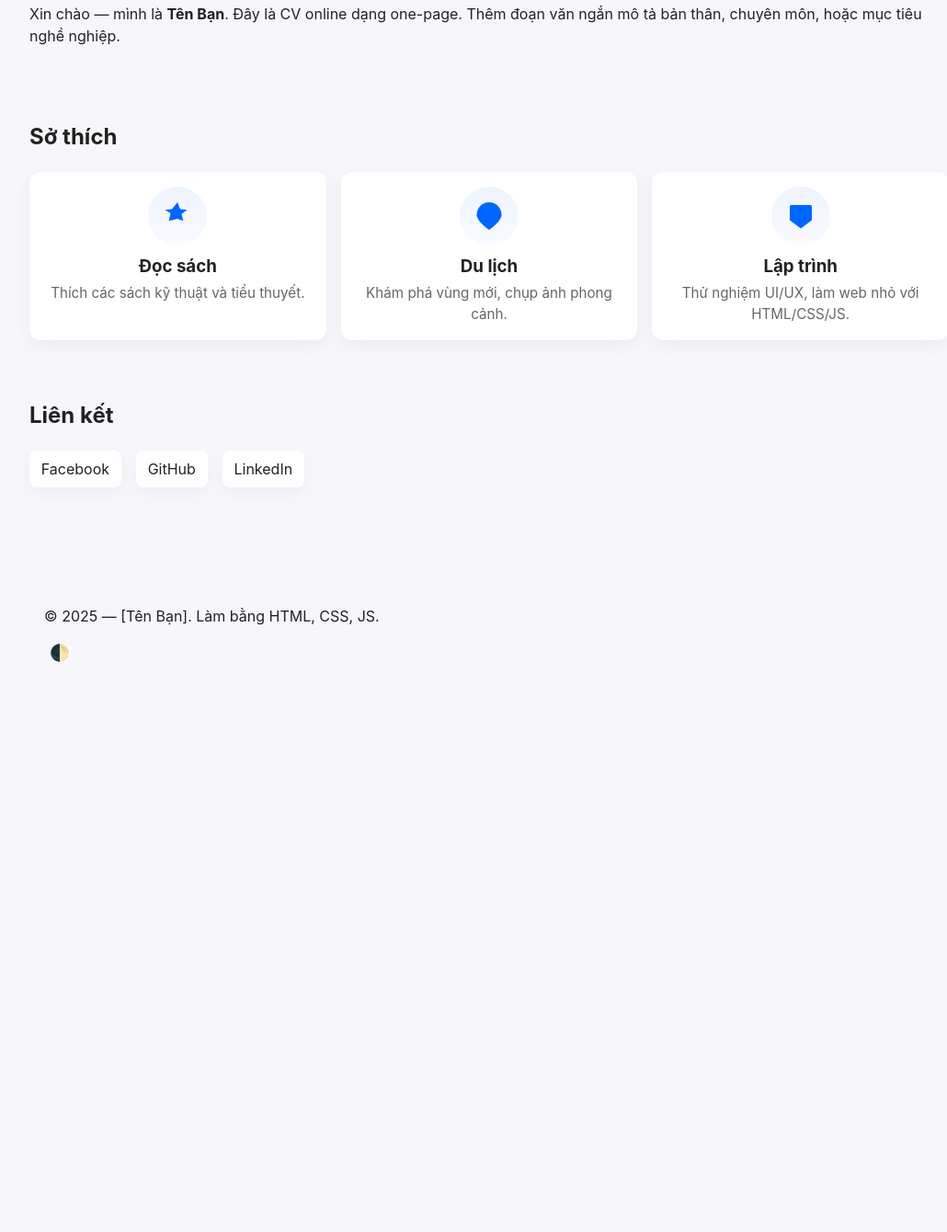
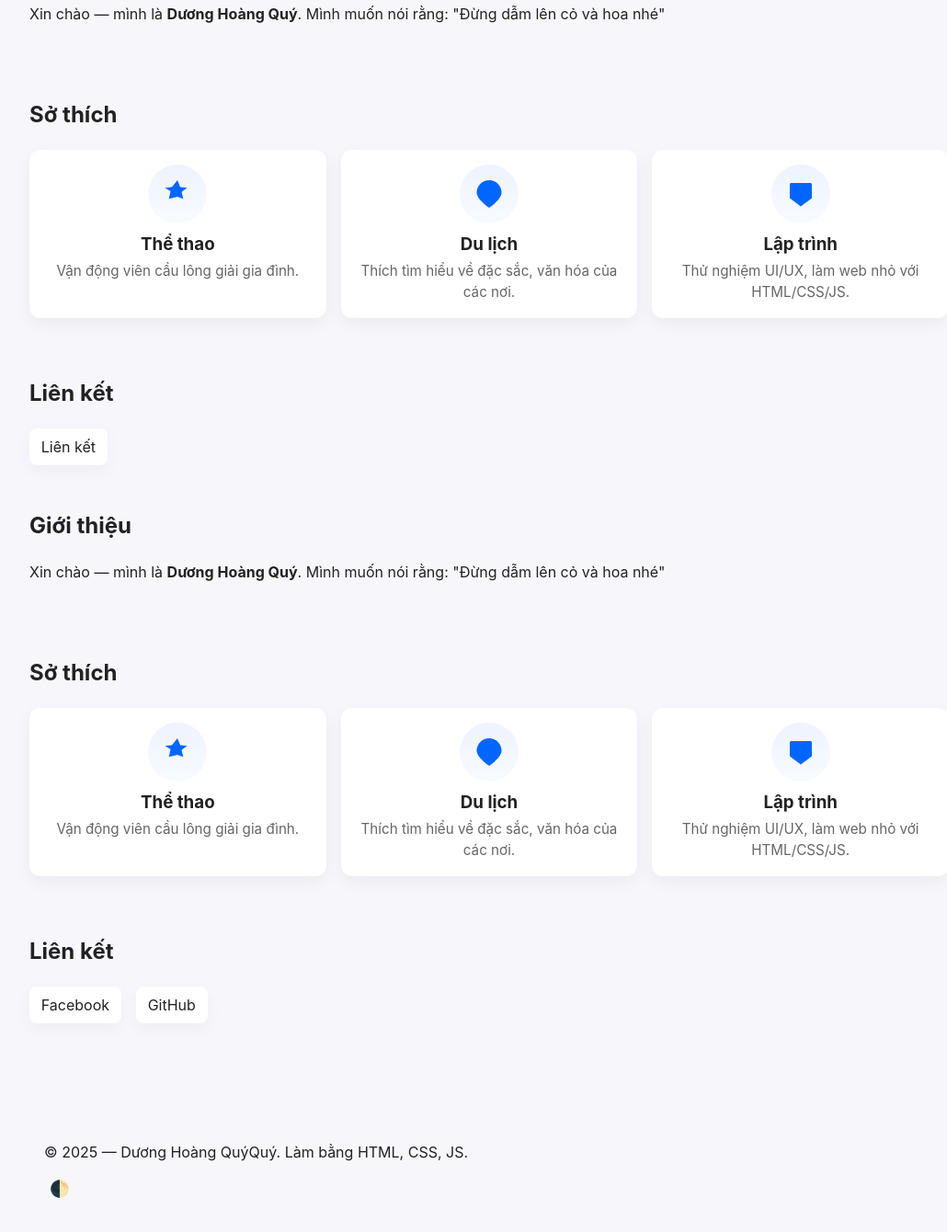
Before and after one commit to JustQuy/My_CV, a plain HTML site: page index.html in a window 1280 px wide. Shown: the part 221-1561 px from the top of the page at 92% size, without its empty margins (108-1138 px from the left). Before the commit the page ends 975 px from the top, so only its background shows below. Drawn offline with Linux system fonts and the light colour scheme.

Commit message:
Update index.html

```diff
--- a/index.html
+++ b/index.html
@@ -3,17 +3,17 @@
 <head>
   <meta charset="utf-8">
   <meta name="viewport" content="width=device-width,initial-scale=1">
-  <title>CV — [Tên Bạn]</title>
+  <title>CV — Dương Hoàng Quý</title>
   <link rel="stylesheet" href="style.css">
 </head>
 <body>
   <header class="site-header">
     <div class="container header-inner">
       <div class="brand">
-        <img src="assets/avatar.jpg" alt="[Tên Bạn]" class="avatar">
+        <img src="assets/avatar.jpg" alt="[mine]" class="avatar">
         <div class="intro">
-          <h1 id="name">Tên Bạn</h1>
-          <p class="tagline">Một câu mô tả ngắn về bạn — ví dụ: "Sinh viên CNTT | Front-end developer" </p>
+          <h1 id="name">Dương Hoàng Quý</h1>
+          <p class="tagline">Sinh viên Khoa Kỹ thuật và Công nghệ- Đại học Huế </p>
         </div>
       </div>
 
@@ -33,7 +33,7 @@
     <section id="about" class="container section about">
       <h2>Giới thiệu</h2>
       <p>
-        Xin chào — mình là <strong id="name-duplicate">Tên Bạn</strong>. Đây là CV online dạng one-page. Thêm đoạn văn ngắn mô tả bản thân, chuyên môn, hoặc mục tiêu nghề nghiệp.
+        Xin chào — mình là <strong id="name-duplicate">Dương Hoàng Quý</strong>. Mình muốn nói rằng: "Đừng dẫm lên cỏ và hoa nhé"
       </p>
     </section>
 
@@ -45,8 +45,8 @@
           <div class="icon">
             <svg viewBox="0 0 24 24" aria-hidden="true"><path d="M12 2l2 5 5 .5-4 3 1.2 5L12 14l-6.2 1.5L7 10 3 7.5 8 7z"/></svg>
           </div>
-          <h3>Đọc sách</h3>
-          <p>Thích các sách kỹ thuật và tiểu thuyết.</p>
+          <h3>Thể thao</h3>
+          <p>Vận động viên cầu lông giải gia đình.</p>
         </article>
 
         <article class="hobby-card">
@@ -54,7 +54,7 @@
             <svg viewBox="0 0 24 24" aria-hidden="true"><path d="M12 2a9 9 0 0 0-9 9c0 5 9 11 9 11s9-6 9-11a9 9 0 0 0-9-9z"/></svg>
           </div>
           <h3>Du lịch</h3>
-          <p>Khám phá vùng mới, chụp ảnh phong cảnh.</p>
+          <p>Thích tìm hiểu về đặc sắc, văn hóa của các nơi.</p>
         </article>
 
         <article class="hobby-card">
@@ -70,16 +70,62 @@
     <section id="links" class="container section links">
       <h2>Liên kết</h2>
       <ul class="social-list">
-        <li><a href="https://facebook.com/" target="_blank" rel="noopener noreferrer">Facebook</a></li>
-        <li><a href="https://github.com/" target="_blank" rel="noopener noreferrer">GitHub</a></li>
-        <li><a href="https://www.linkedin.com/" target="_blank" rel="noopener noreferrer">LinkedIn</a></li>
+        <li><a href="https://facebook.com/hoangquyyyyli><a href="#links">Liên kết</a></li>
+        </ul>
+      </nav>
+    </div>
+  </header>
+
+  <main>
+    <section id="about" class="container section about">
+      <h2>Giới thiệu</h2>
+      <p>
+        Xin chào — mình là <strong id="name-duplicate">Dương Hoàng Quý</strong>. Mình muốn nói rằng: "Đừng dẫm lên cỏ và hoa nhé"
+      </p>
+    </section>
+
+    <section id="hobbies" class="container section hobbies">
+      <h2>Sở thích</h2>
+      <div class="hobby-list">
+        <article class="hobby-card">
+          <!-- icon: inline SVG giúp không cần tải font -->
+          <div class="icon">
+            <svg viewBox="0 0 24 24" aria-hidden="true"><path d="M12 2l2 5 5 .5-4 3 1.2 5L12 14l-6.2 1.5L7 10 3 7.5 8 7z"/></svg>
+          </div>
+          <h3>Thể thao</h3>
+          <p>Vận động viên cầu lông giải gia đình.</p>
+        </article>
+
+        <article class="hobby-card">
+          <div class="icon">
+            <svg viewBox="0 0 24 24" aria-hidden="true"><path d="M12 2a9 9 0 0 0-9 9c0 5 9 11 9 11s9-6 9-11a9 9 0 0 0-9-9z"/></svg>
+          </div>
+          <h3>Du lịch</h3>
+          <p>Thích tìm hiểu về đặc sắc, văn hóa của các nơi.</p>
+        </article>
+
+        <article class="hobby-card">
+          <div class="icon">
+            <svg viewBox="0 0 24 24" aria-hidden="true"><path d="M12 21l-8-6V5a1 1 0 0 1 1-1h14a1 1 0 0 1 1 1v10l-8 6z"/></svg>
+          </div>
+          <h3>Lập trình</h3>
+          <p>Thử nghiệm UI/UX, làm web nhỏ với HTML/CSS/JS.</p>
+        </article>
+      </div>
+    </section>
+
+    <section id="links" class="container section links">
+      <h2>Liên kết</h2>
+      <ul class="social-list">
+        <li><a href="https://facebook.com/hoangquyyyy" target="_blank" rel="noopener noreferrer">Facebook</a></li>
+        <li><a href="https://github.com/JustQuy" target="_blank" rel="noopener noreferrer">GitHub</a></li>
       </ul>
     </section>
   </main>
 
   <footer class="site-footer">
     <div class="container">
-      <p>© <span id="year"></span> — [Tên Bạn]. Làm bằng HTML, CSS, JS.</p>
+      <p>© <span id="year"></span> — Dương Hoàng QuýQuý. Làm bằng HTML, CSS, JS.</p>
       <button id="theme-toggle" class="theme-toggle" aria-label="Chuyển giao diện">🌓</button>
     </div>
   </footer>
```
